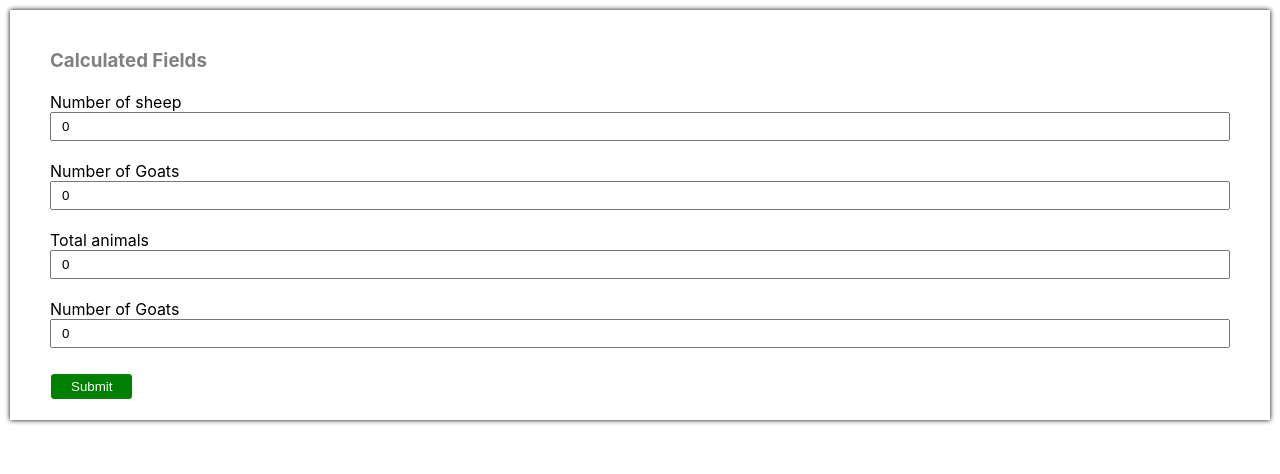
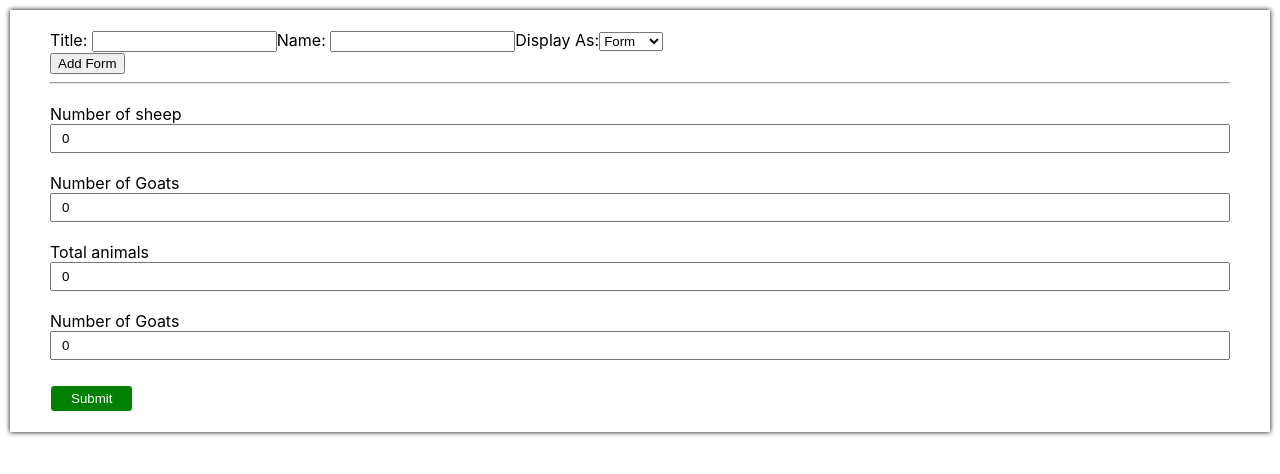
Before and after one commit to Naggenda/rockside-interview-calculatedComponent, a React (Create React App) app: page / in a window 1280 px wide. Shown: the top 474 px of the page. Built offline with nearby package versions, Linux system fonts and the light colour scheme.

Commit message:
adding title form

```diff
--- a/src/index.css
+++ b/src/index.css
@@ -11,3 +11,7 @@ code {
   font-family: source-code-pro, Menlo, Monaco, Consolas, 'Courier New',
     monospace;
 }
+
+.form-data{
+  display: flex;
+}
--- a/src/views/Form.jsx
+++ b/src/views/Form.jsx
@@ -5,6 +5,7 @@ class Form extends React.Component {
     super();
 
     this.state = {
+      title: "",
       val1: 0,
       val2: 0
     };
@@ -22,8 +23,18 @@ class Form extends React.Component {
     });
   }
 
+  updateTitle(event) {
+    this.setState({
+      title: event.target.value
+    });
+  }
+
+  addForm(event) {
+    console.log("clicked");
+  }
+
   render() {
-    const { val1, val2 } = this.state;
+    const { title, val1, val2 } = this.state;
 
     const total = parseInt(val1) + parseInt(val2);
 
@@ -31,8 +42,38 @@ class Form extends React.Component {
 
     return (
       <div className="App">
+        <form className="form-data">
+          <div>
+            <label htmlFor="">Title: </label>
+            <input
+              type="text"
+              value={title}
+              onChange={this.updateTitle.bind(this)}
+            />
+          </div>
+          <div>
+            <label htmlFor="">Name: </label>
+            <input
+              type="text"
+              value={title}
+              onChange={this.updateTitle.bind(this)}
+            />
+          </div>
+          <div>
+            <label htmlFor="">Display As:</label>
+            <select>
+              <option value="form">Form</option>
+              <option value="wizard">Wizard</option>
+              <option value="pdf">PDF</option>
+            </select>
+          </div>
+        </form>
+
+        <button>Add Form</button>
+
+        <hr/>
         <div className="app-title">
-          <h3>Calculated Fields</h3>
+          <h3>{title}</h3>
         </div>
         <form>
           <div className="form-group">
```
